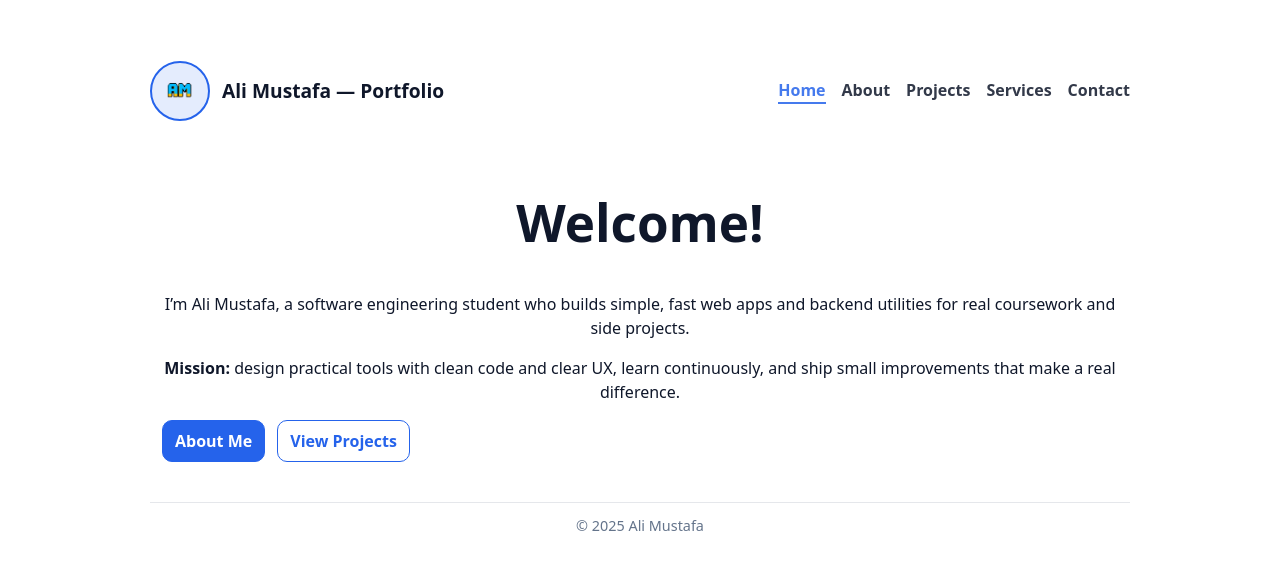
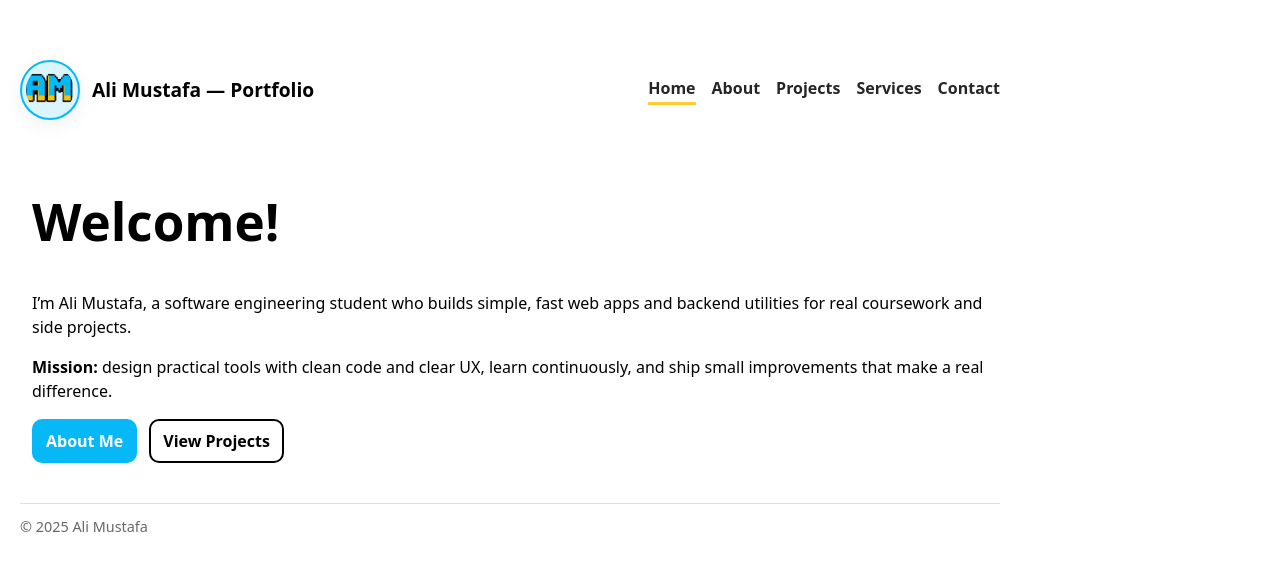
Before and after one commit to Banakai1594/COMP229-2025.003, a React (Vite) app: page / in a window 1280 px wide. Shown: the part 101-672 px from the top of the page. Built offline with nearby package versions, Linux system fonts and the light colour scheme.

Commit message:
Fixing the navbar
Navbar disappears on contact page

```diff
--- a/src/App.jsx
+++ b/src/App.jsx
@@ -1,5 +1,3 @@
-
-import "./App.css";
 import { BrowserRouter } from "react-router-dom";
 import MainRoutes from "./MainRoutes";
 
--- a/src/MainRoutes.jsx
+++ b/src/MainRoutes.jsx
@@ -10,6 +10,7 @@ import NotFound from "./components/NotFound";
 export default function MainRoutes() {
   return (
     <Routes>
+      {/* EVERYTHING goes under Layout */}
       <Route element={<Layout />}>
         <Route path="/" element={<Home />} />
         <Route path="/about" element={<About />} />
--- a/src/components/layout.css
+++ b/src/components/layout.css
@@ -1,165 +1,110 @@
-:root {
-  --primary: #2563eb;
-  --text: #0f172a;
-  --muted: #64748b;
-  --border: #e5e7eb;
-  --bg: #ffffff;
+/* === Theme (logo-matched) ================================================ */
+:root{
+  --primary: #06B8F6;   /* blue/cyan */
+  --accent:  #FFC50B;   /* yellow */
+  --text:    #000000;   /* black */
+  --bg:      #FFFFFF;   /* white */
+
+  /* derived */
+  --muted:   rgba(0,0,0,.60);
+  --border:  rgba(0,0,0,.12);
+  --shadow:  0 6px 20px rgba(0,0,0,.06);
+  --ring:    rgba(6,184,246,.14); /* soft blue halo */
 }
 
-* {
-  box-sizing: border-box;
-}
-
+/* === Base ================================================================= */
+* { box-sizing: border-box; }
+html, body { height: 100%; }
 body {
+  margin: 0;
   background: var(--bg);
   color: var(--text);
+  font-family: system-ui, -apple-system, Segoe UI, Roboto, Helvetica, Arial, sans-serif;
+  line-height: 1.5;
 }
+a { color: inherit; }
 
-.site-header {
-  padding: 16px 20px;
-  background: var(--bg);
-}
-
-.topbar {
-  display: flex;
-  align-items: center;
-  justify-content: space-between;
-  gap: 16px;
-}
-
-.brand {
-  display: flex;
-  align-items: center;
-  gap: 12px;
-}
+/* === Header / Nav ========================================================= */
+.site-header { padding: 16px 20px; background: var(--bg); }
+.topbar { display: flex; align-items: center; justify-content: space-between; gap: 16px; }
+.brand { display: flex; align-items: center; gap: 12px; }
+.title { font-size: 1.2rem; margin: 0; }
 
 .brand-logo{
   width: 60px; height: 60px; display: block;
-  object-fit: contain;
-  padding: 1px;                      /* inset so it isn’t edge-to-edge */
-  border-radius: 9999px;             /* circle badge */
-  background: rgba(37,99,235,0.12);  /* light blue halo so white logos show */
+  object-fit: cover;          /* fills the circle; crops tiny edges for a "zoomed" look */
+  padding: 4px;               /* thinner ring so logo looks larger */
+  border-radius: 9999px;
+  background: var(--ring);    /* makes white/transparent logos visible on white */
   border: 2px solid var(--primary);
-  object-fit: contain;
+  box-shadow: var(--shadow);
 }
 
+.navbar { display: flex; gap: 16px; flex-wrap: wrap; }
+.navlink {
+  text-decoration: none;
+  font-weight: 700;
+  opacity: .85;
+  padding-bottom: 2px;
+  transition: color .15s ease, opacity .15s ease, border-color .15s ease;
+}
+.navlink:hover { opacity: 1; color: var(--primary); }
+.navlink.active { color: var(--text); border-bottom: 3px solid var(--accent); }
 
-.logo {
-  width: 42px;
-  height: 42px;
+/* === Main / Footer ======================================================== */
+.page-area { margin-top: 18px; }
+.footer {
+  margin-top: 28px; padding-top: 12px;
+  border-top: 1px solid var(--border);
+  font-size: .9rem; color: var(--muted);
 }
 
-.title {
-  font-size: 1.2rem;
-  margin: 0;
-}
+/* === Sections & Cards ===================================================== */
+.section { max-width: 980px; margin: 0 auto; padding: 12px; }
+.grid { display: grid; gap: 16px; grid-template-columns: repeat(auto-fit, minmax(240px, 1fr)); }
 
-.navbar {
-  display: flex;
-  gap: 16px;
-  flex-wrap: wrap;
-}
-
-.navlink {
-  text-decoration: none;
-  font-weight: 600;
-  color: var(--text);
-  opacity: .85;
-}
-
-.navlink:hover {
-  opacity: 1;
-}
-
-.navlink.active {
-  border-bottom: 2px solid var(--primary);
-  color: var(--primary);
-}
-
-.page-area {
-  margin-top: 18px;
-}
-
-.footer {
-  margin-top: 28px;
-  padding-top: 12px;
-  border-top: 1px solid var(--border);
-  font-size: .9rem;
-  color: var(--muted);
-}
-
-.section {
-  max-width: 980px;
-  margin: 0 auto;
-  padding: 12px;
-}
-
-.grid {
-  display: grid;
-  gap: 16px;
-  grid-template-columns: repeat(auto-fit, minmax(240px, 1fr));
-}
-
-.card {
+.card{
   border: 1px solid var(--border);
   border-radius: 14px;
   padding: 16px;
   background: var(--bg);
+  box-shadow: var(--shadow);
+  transition: transform .12s ease;
 }
+.card:hover { transform: translateY(-1px); }
+.card h3 { margin: 0 0 6px; }
 
-.card h3 {
-  margin: 0 0 6px;
-}
-
-.btnrow {
-  display: flex;
-  gap: 12px;
-  flex-wrap: wrap;
-  margin-top: 12px;
-}
-
-.btn {
-  border: 1px solid var(--primary);
-  color: var(--primary);
+/* === Buttons =============================================================== */
+.btnrow { display: flex; gap: 12px; flex-wrap: wrap; margin-top: 12px; }
+.btn{
+  border: 2px solid var(--text);
+  color: var(--text);
   padding: 8px 12px;
   border-radius: 10px;
   text-decoration: none;
-  font-weight: 600;
+  font-weight: 700;
+  background: var(--bg);
+  transition: filter .12s ease, opacity .12s ease, transform .12s ease, background-color .12s ease;
+}
+.btn:hover { filter: brightness(0.97); transform: translateY(-1px); }
+.btn.primary{
+  background: var(--primary);
+  border-color: var(--primary);
+  color: #fff;
+}
+.btn.accent{
+  background: var(--accent);
+  border-color: var(--accent);
+  color: #000;
 }
 
-.btn.primary {
-  background: var(--primary);
-  color: #fff;
-}
+/* === Forms (Contact) ====================================================== */
+.form { max-width: 720px; margin: 0 auto; }
+.form .row { display: grid; gap: 12px; grid-template-columns: 1fr 1fr; }
+.form .row.single { grid-template-columns: 1fr; }
 
-/* Avatar (About page) */
-.avatar {
-  width: 160px;
-  height: 160px;
-  object-fit: cover;
-  border-radius: 9999px;
-  border: 3px solid var(--primary);
-  box-shadow: 0 6px 18px rgba(37, 99, 235, 0.15);
-}
-
-/* Contact form */
-.form {
-  max-width: 720px;
-  margin: 0 auto;
-}
-
-.form .row {
-  display: grid;
-  gap: 12px;
-  grid-template-columns: 1fr 1fr;
-}
-
-.form .row.single {
-  grid-template-columns: 1fr;
-}
-
-.input,
-.textarea {
+.label { font-weight: 700; margin-bottom: 4px; display: inline-block; color: var(--text); }
+.input, .textarea{
   width: 100%;
   padding: 10px 12px;
   border: 1px solid var(--border);
@@ -167,33 +112,24 @@ body {
   background: var(--bg);
   color: var(--text);
 }
+.help { font-size: .85rem; color: var(--muted); margin-top: 4px; }
+.error { color: #b91c1c; font-size: .85rem; margin-top: 4px; }
 
-.label {
-  font-weight: 600;
-  margin-bottom: 4px;
-  display: inline-block;
-  color: var(--text);
+a:focus-visible, button:focus-visible, input:focus-visible, textarea:focus-visible{
+  outline: 2px dashed var(--accent);
+  outline-offset: 3px;
 }
 
-.help {
-  font-size: .85rem;
-  color: var(--muted);
-  margin-top: 4px;
+/* === About avatar ========================================================= */
+.avatar{
+  width: 160px; height: 160px; object-fit: cover;
+  border-radius: 9999px;
+  border: 3px solid var(--primary);
+  box-shadow: 0 6px 18px rgba(6,184,246,.15);
 }
 
-.error {
-  color: #b91c1c;
-  font-size: .85rem;
-  margin-top: 4px;
+/* === Responsive =========================================================== */
+@media (max-width: 640px){
+  .topbar { flex-direction: column; align-items: flex-start; }
+  .form .row { grid-template-columns: 1fr; }
 }
-
-@media (max-width: 640px) {
-  .topbar {
-    flex-direction: column;
-    align-items: flex-start;
-  }
-
-  .form .row {
-    grid-template-columns: 1fr;
-  }
-}
```
